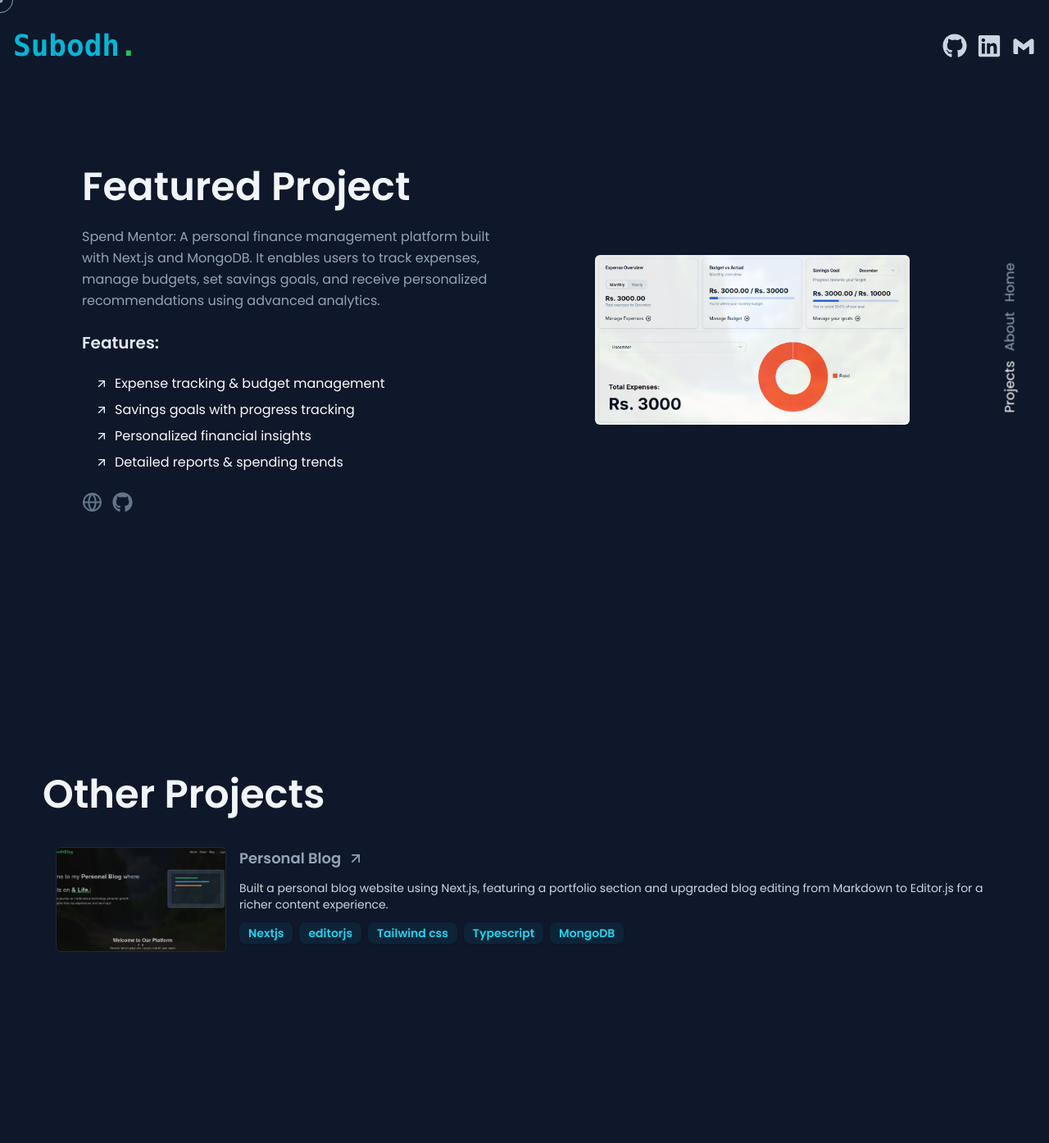
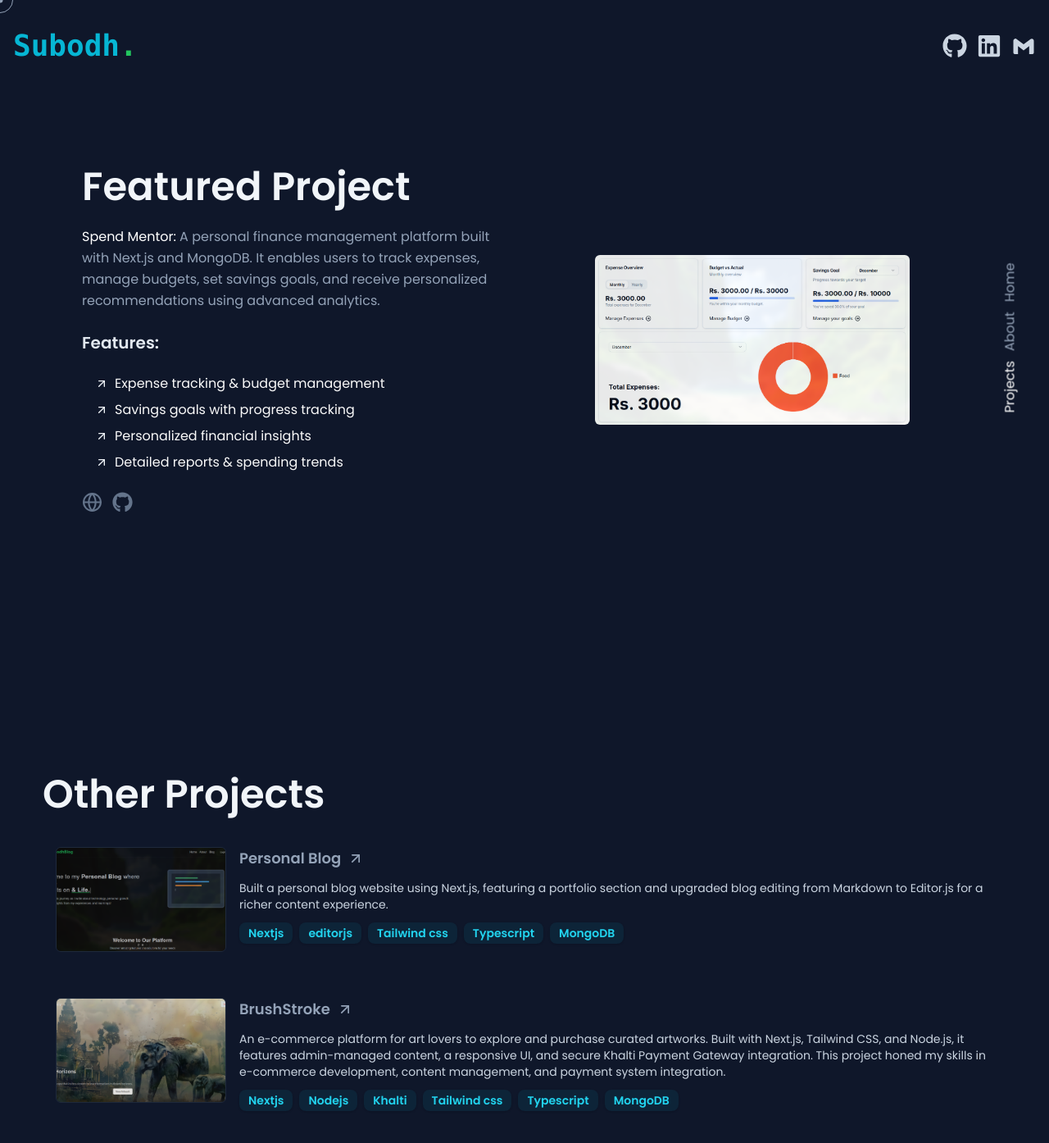
Before and after one commit to Subodh-Bny/portfolio, a Next.js app: page /projects in a window 1280 px wide. Shown: the top 1394 px of the page at 82% size. Before the commit the page ends 1305 px from the top, so only its background shows below. Built offline with nearby package versions, Linux system fonts and the light colour scheme.

Commit message:
UI changes

```diff
--- a/src/app/(smooth-scroll)/projects/FeaturedProject.tsx
+++ b/src/app/(smooth-scroll)/projects/FeaturedProject.tsx
@@ -69,10 +69,11 @@ const FeaturedProject: React.FC = () => {
           variants={{ hidden: { opacity: 0 }, visible: { opacity: 1 } }}
         >
           <Content>
-            Spend Mentor: A personal finance management platform built with
-            Next.js and MongoDB. It enables users to track expenses, manage
-            budgets, set savings goals, and receive personalized recommendations
-            using advanced analytics.
+            <span className="dark:text-white text-black">Spend Mentor:</span> A
+            personal finance management platform built with Next.js and MongoDB.
+            It enables users to track expenses, manage budgets, set savings
+            goals, and receive personalized recommendations using advanced
+            analytics.
           </Content>
         </motion.div>
         <motion.h3
@@ -100,14 +101,17 @@ const FeaturedProject: React.FC = () => {
             target="_blank"
             rel="noopener noreferrer"
           >
-            <Globe className="text-slate-500" size={25} />
+            <Globe className="text-slate-500 hover:text-cyan-500" size={25} />
           </Link>
           <Link
             href="https://github.com/Subodh-Bny/SpendMentor"
             target="_blank"
             rel="noopener noreferrer"
           >
-            <FaGithub className="text-slate-500" size={25} />
+            <FaGithub
+              className="text-slate-500 hover:text-cyan-500"
+              size={25}
+            />
           </Link>
         </motion.div>
       </motion.div>
--- a/src/components/Topbar.tsx
+++ b/src/components/Topbar.tsx
@@ -10,7 +10,7 @@ import SideSheet from "./SideSheet";
 const links = [
   { icon: FaGithub, href: "https://github.com/Subodh-Bny/" },
   { icon: FaLinkedin, href: "https://linkedin.com/in/subodh-adh" },
-  { icon: BiLogoGmail, href: "mailto:adhikarisubodh77@gmail.com" },
+  { icon: BiLogoGmail, href: "mailto:adhikarisubodh2003@gmail.com" },
 ];
 
 const TopBar = () => {
--- a/src/constants/projects.tsx
+++ b/src/constants/projects.tsx
@@ -7,4 +7,19 @@ export const projects: Project[] = [
     href: "https://subodh-next-blog.vercel.app",
     tech: ["Nextjs", "editorjs", "Tailwind css", "Typescript", "MongoDB"],
   },
+  {
+    name: "BrushStroke",
+    description:
+      "An e-commerce platform for art lovers to explore and purchase curated artworks. Built with Next.js, Tailwind CSS, and Node.js, it features admin-managed content, a responsive UI, and secure Khalti Payment Gateway integration. This project honed my skills in e-commerce development, content management, and payment system integration.",
+    image: "/brushstroke.png",
+    href: "https://github.com/Subodh-Bny/BrushStroke",
+    tech: [
+      "Nextjs",
+      "Nodejs",
+      "Khalti",
+      "Tailwind css",
+      "Typescript",
+      "MongoDB",
+    ],
+  },
 ];
```
Also changed, not shown: public/brushstroke.png (added).
